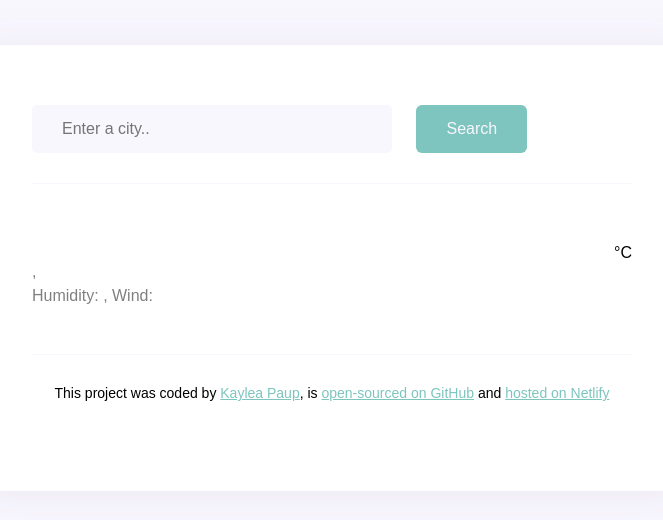
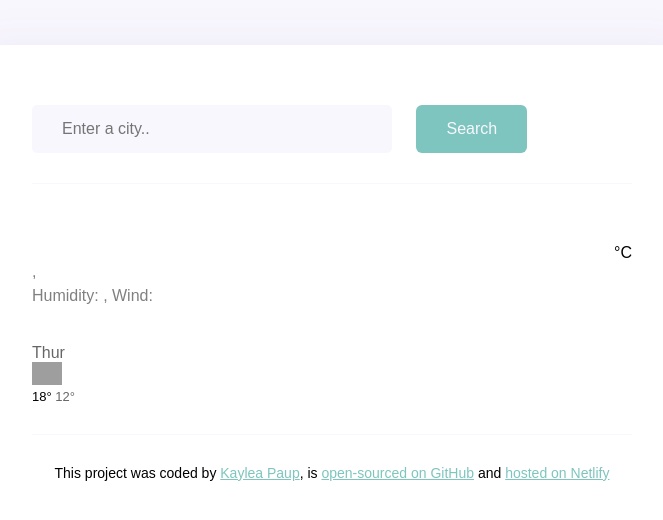
Before and after one commit to paupyk/Meteo-project, a plain HTML site: page index.html in a window 1280 px wide. Shown: the whole page, without its empty margins (308-971 px from the left). Drawn offline with nearby package versions, Linux system fonts and the light colour scheme; no server answers; grey boxes are pictures that could not be loaded.

Commit message:
Added weather forecast html

```diff
--- a/index.html
+++ b/index.html
@@ -46,6 +46,18 @@
             <div class="weatehr-app-unit">°C</div>
           </div>
         </div>
+        <div class="weather-forecast">
+        <div class="row">
+          <div class="col-2">
+            <div class="weather-forecast-date">Thur</div>
+            <img src="https://ssl.gstatic.com/onebox/weather/64/sunny.png" alt="" width="30px"/>
+            <div class="weather-forecast-temperature">
+              <span class="weather-forecast-temperature-max">
+                18°
+              </span>
+              <span class="weather-forecast-temperature-min">
+                12°
+              </span>
       </main>
 
       <footer>
--- a/src/styles.css
+++ b/src/styles.css
@@ -85,3 +85,18 @@ main {
   font-weight: bolder;
   margin-top: 16px;
 }
+.weather-forecast {
+  color: #000;
+  margin-top: 20px;
+  text-align: left;
+}
+.weather-forecast-date {
+  font-size: 16px;
+  opacity: 0.6;
+}
+.weather-forecast-temperature {
+  font-size: 13px;
+}
+.weather-forecast-temperature-min {
+  opacity: 0.6;
+}
```
